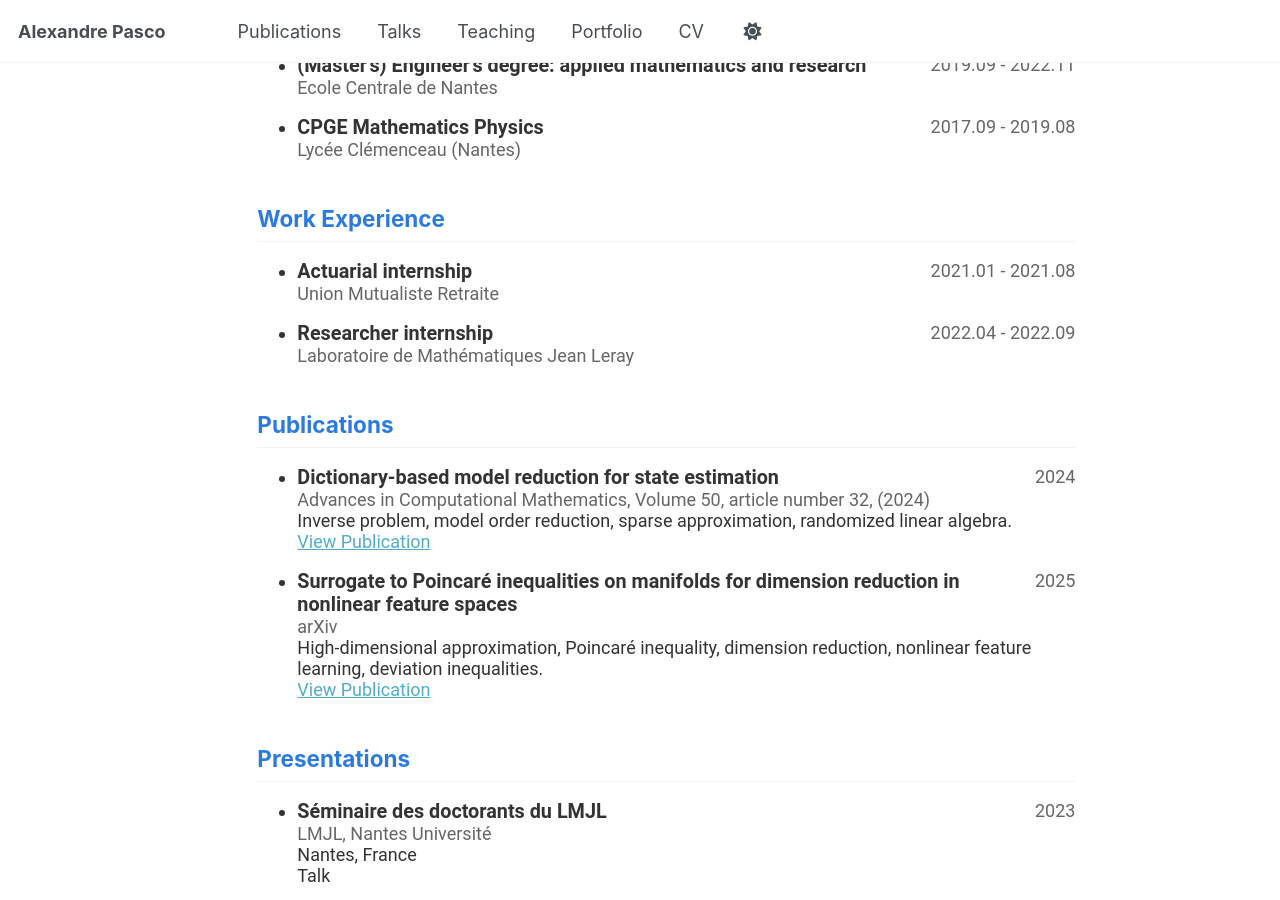
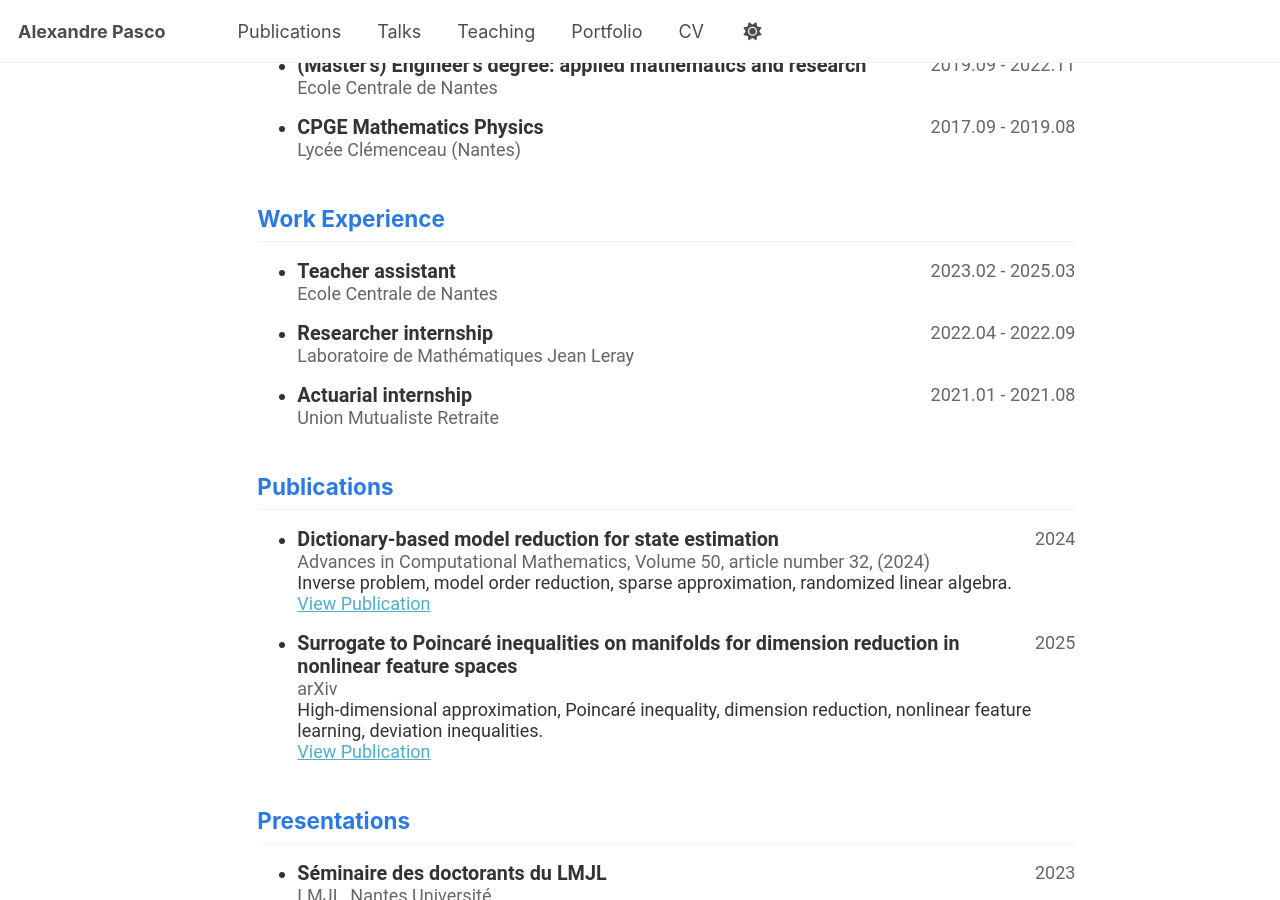
Before and after one commit to alexandre-pasco/alexandre-pasco.github.io, a Jekyll site: the page built from _pages/cv-json.md, in a window 1280 px wide and 900 px high, scrolled down 589 px. Built offline with Jekyll 4.4.1, drawn with Linux system fonts in a browser that asks for light colours; some of the changed text lies outside the part shown.

Commit message:
fix: order

```diff
--- a/_data/cv.json
+++ b/_data/cv.json
@@ -37,10 +37,10 @@
   },
   "work": [
     {
-      "company": "Union Mutualiste Retraite",
-      "position": "Actuarial internship",
-      "startDate": "2021.01",
-      "endDate": "2021.08",
+      "company": "Ecole Centrale de Nantes",
+      "position": "Teacher assistant",
+      "startDate": "2023.02",
+      "endDate": "2025.03",
       "summary": null,
       "highlights": []
     },
@@ -49,6 +49,14 @@
       "position": "Researcher internship",
       "startDate": "2022.04",
       "endDate": "2022.09",
+      "summary": null,
+      "highlights": []
+    },
+    {
+      "company": "Union Mutualiste Retraite",
+      "position": "Actuarial internship",
+      "startDate": "2021.01",
+      "endDate": "2021.08",
       "summary": null,
       "highlights": []
     }
@@ -93,12 +101,12 @@
       "fluency": "Advanced"
     },
     {
-      "language": "Spanish",
-      "fluency": "Intermediate"
+      "language": "Japanese",
+      "fluency": "Intermediate (JLPT N4)"
     },
     {
-      "language": "Japanese",
-      "fluency": "Intermediate (JLPT N4)"
+      "language": "Spanish",
+      "fluency": "Beginner"
     }
   ],
   "interests": [],
```
